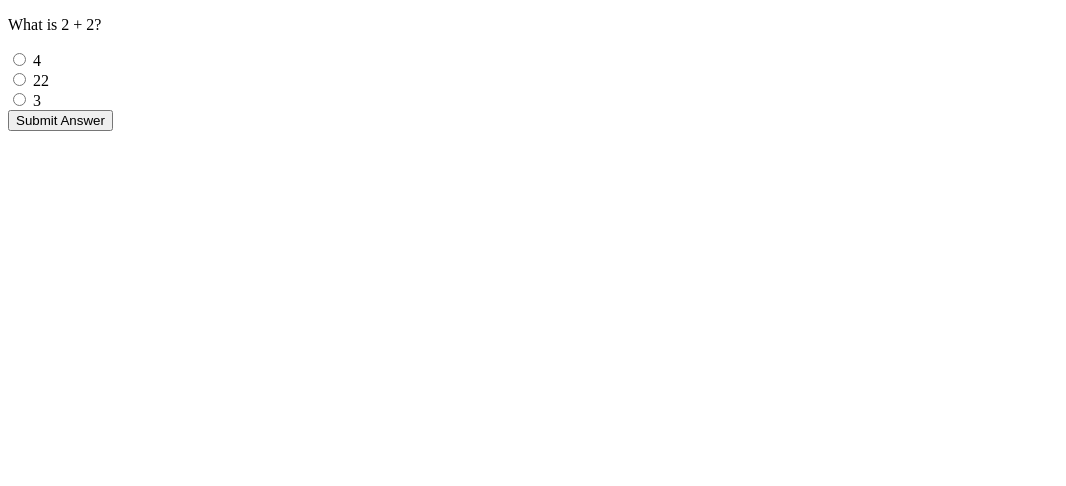
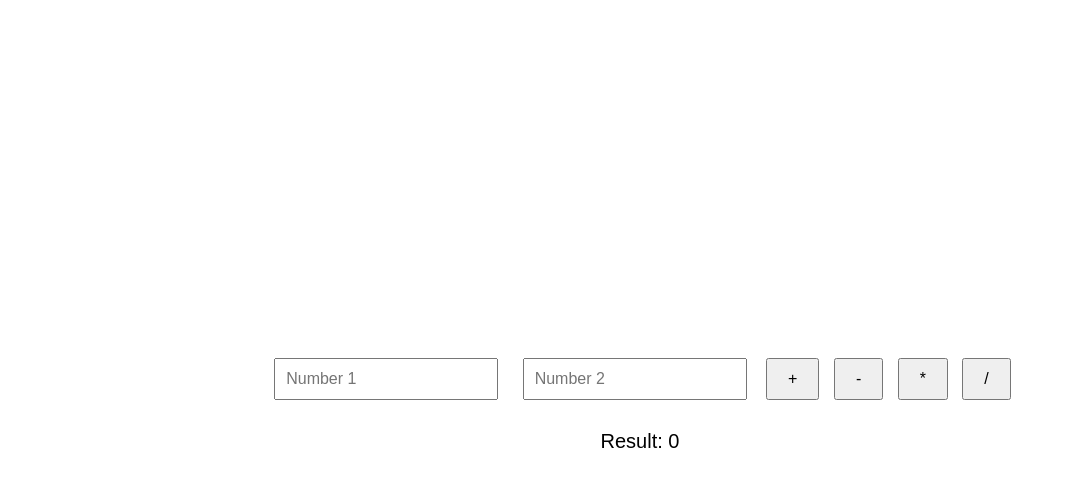
Before and after one commit to Aajielah/ALX_Simple_Quiz, a plain HTML site: page calculator.html in a window 1280 px wide. Shown: the whole page, without its empty margins (0-1066 px from the left). Drawn offline with Linux system fonts and the light colour scheme.

Commit message:
that was a mistake

```diff
--- a/calculator.css
+++ b/calculator.css
@@ -1,48 +1,31 @@
 body {
     font-family: Arial, sans-serif;
-    padding: 20px;
+    display: flex;
+    justify-content: center;
+    align-items: center;
+    height: 100vh;
+    margin: 0;
 }
 
-#quiz-container {
-    max-width: 600px;
-    margin: auto;
-    padding: 20px;
-    border: 1px solid #ddd;
-    border-radius: 8px;
-    box-shadow: 0 2px 4px rgba(0,0,0,0.1);
+#calculator-container {
+    text-align: center;
 }
 
-#quiz-question {
-    font-size: 20px;
-    margin-bottom: 20px;
+input[type="number"] {
+    margin: 10px;
+    padding: 10px;
+    width: 200px;
+    font-size: 16px;
 }
 
-input[type="radio"] {
-    margin-right: 10px;
-}
-
-label {
-    margin-right: 30px;
+button {
+    padding: 10px 20px;
+    margin: 5px;
+    font-size: 16px;
     cursor: pointer;
 }
 
-#submit-answer {
-    display: block;
+#result {
     margin-top: 20px;
-    padding: 10px 20px;
-    background-color: #007bff;
-    color: white;
-    border: none;
-    border-radius: 5px;
-    cursor: pointer;
-    font-size: 16px;
+    font-size: 20px;
 }
-
-#submit-answer:hover {
-    background-color: #0056b3;
-}
-
-#feedback {
-    margin-top: 20px;
-    font-size: 18px;
-}
--- a/calculator.html
+++ b/calculator.html
@@ -3,22 +3,21 @@
 <head>
     <meta charset="UTF-8">
     <meta name="viewport" content="width=device-width, initial-scale=1.0">
-    <title>Simple Quiz</title>
+    <title>Simple Calculator</title>
+    <link rel="stylesheet" href="calculator.css">
 </head>
 <body>
-    <div id="quiz-container">
-        <p id="quiz-question">What is 2 + 2?</p>
-        <div>
-            <input type="radio" id="choice1" name="quiz" value="4">
-            <label for="choice1">4</label><br>
-            <input type="radio" id="choice2" name="quiz" value="22">
-            <label for="choice2">22</label><br>
-            <input type="radio" id="choice3" name="quiz" value="3">
-            <label for="choice3">3</label>
-        </div>
-        <button id="submit-answer">Submit Answer</button>
-        <p id="feedback"></p>
+    <div id="calculator-container">
+        <input type="number" id="number1" placeholder="Number 1">
+        <input type="number" id="number2" placeholder="Number 2">
+
+        <button id="add">+</button>
+        <button id="subtract">-</button>
+        <button id="multiply">*</button>
+        <button id="divide">/</button>
+
+        <div id="result">Result: <span id="calculation-result">0</span></div>
     </div>
-    <script src="quiz.js"></script>
+    <script src="calculator.js"></script>
 </body>
 </html>
```
